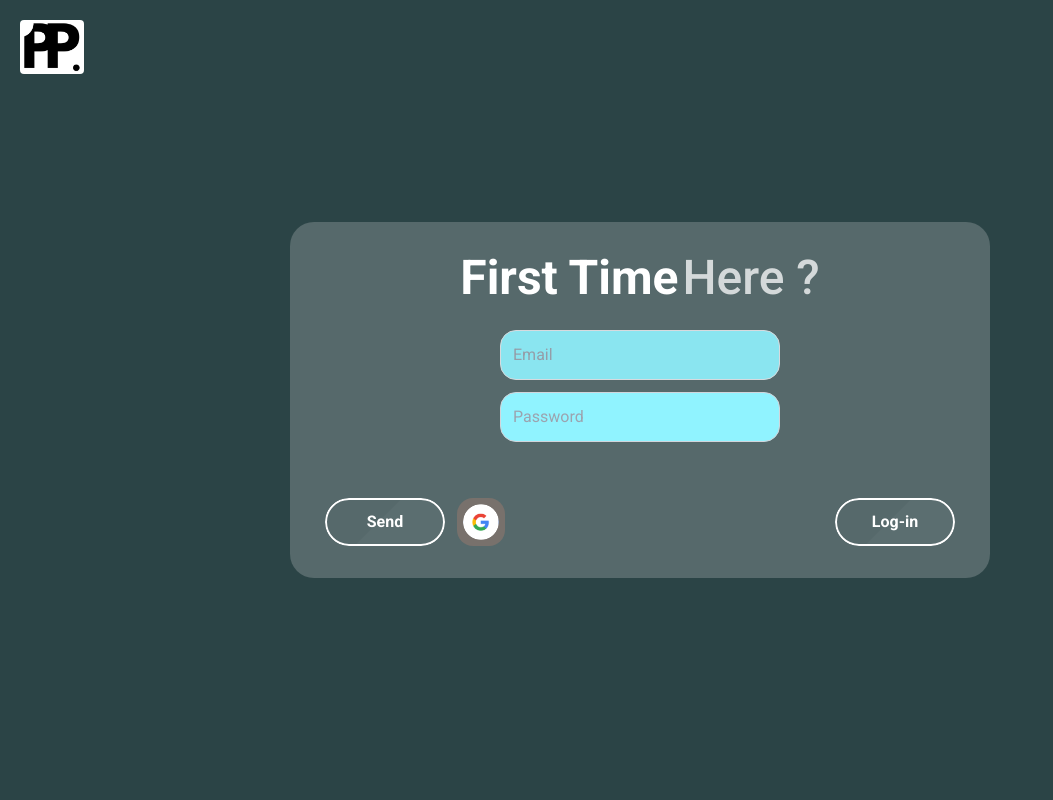
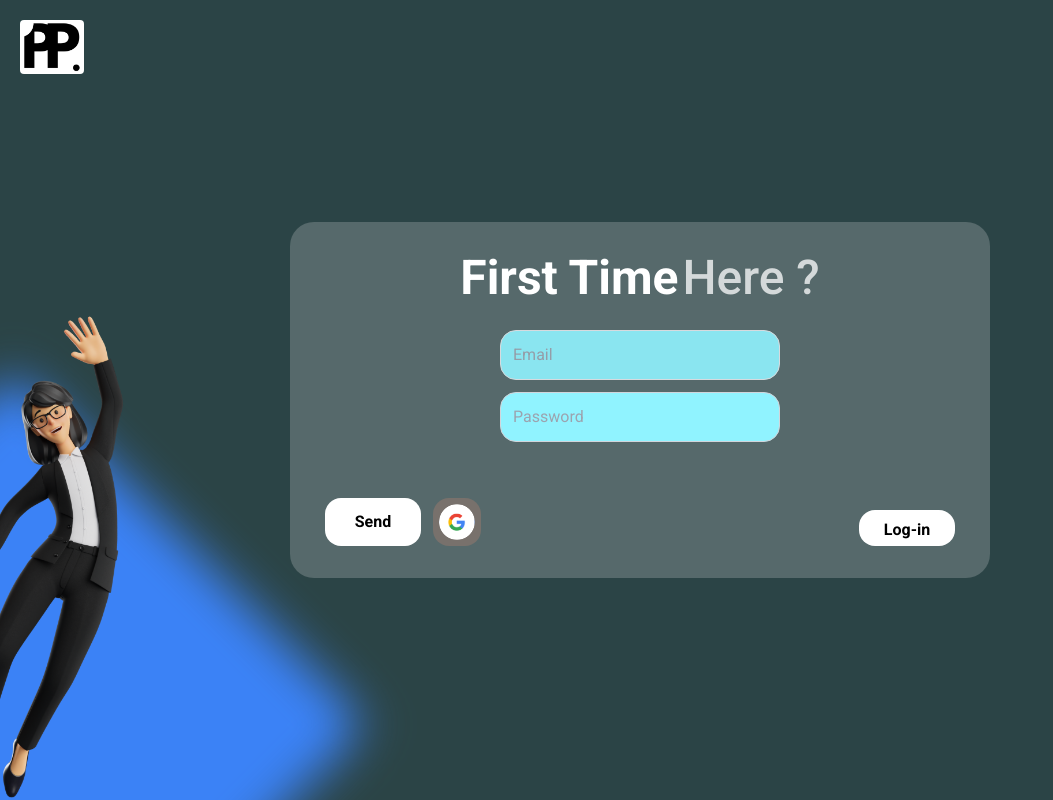
Before and after one commit to apfeet/PostPilot, a React (Vite) app in the folder FrontEnd/PostPilot-frontEND/: page / in a window 1280 px wide. Shown: the whole page, without its empty margins (0-1053 px from the left). Built offline with nearby package versions, Linux system fonts and the light colour scheme.

Commit message:
Update login-page.jsx

```diff
--- a/FrontEnd/PostPilot-frontEND/src/components/login-page.jsx
+++ b/FrontEnd/PostPilot-frontEND/src/components/login-page.jsx
@@ -1,14 +1,30 @@
 import React from "react";
 import LOGO from "../assets/LOGO.webp";
 import googleIcon from "../assets/GoogleLogin.png";
+import YoungLady from "../assets/B8_1.png";
 
 const LoginPage = () => {
   return (
-    <div className="relative flex h-screen items-center justify-center bg-costom-grey">
-      <div className="absolute left-0 top-0 p-5">
+    <div>
+      <div className="relative z-[1] flex h-screen items-center justify-center overflow-hidden bg-costom-grey">
+        <div className="absolute bottom-[-89px] left-[-200px] z-[2] h-[400px] w-[500px] rotate-45 rounded-3xl bg-blue-500 blur-xl"></div>
+        {/* <div className="absolute bottom-[100px] left-[-200px] z-[2] h-[400px] w-[500px] rotate-45 rounded-3xl bg-blue-500 blur-xl"></div> */}
+        <div>
+          <img
+            src={YoungLady}
+            alt="Study women"
+            className="absolute bottom-[-10px] left-[0px] z-[3] w-[400px]"
+          />
+          {/* <img
+            src="{YoungLady}"
+            alt="women"
+            className="absolute bottom-[-10px] left-[0px] z-[3] w-[400px]"
+          /> */}
+        </div>
+        <div className="absolute left-0 top-0 z-[3] p-5">
           <img src={LOGO} alt="PostPilot" className="w-16 rounded" />
         </div>
-      <div className="bg-costom-lightgrey flex w-[700px] flex-col items-center justify-center rounded-3xl pb-4 pt-8">
+        <div className="z-[3] flex w-[700px] flex-col items-center justify-center overflow-hidden rounded-3xl bg-costom-lightgrey pb-4 pt-8">
           <div>
             <span className="text-5xl font-bold text-white">First Time</span>
             &nbsp;
@@ -36,16 +52,22 @@ const LoginPage = () => {
           </div>
           <div className="mt-8 flex w-[90%] justify-between">
             <div className="flex">
+              {/* <a
+                href="#"
+                className="group relative inline-flex items-center justify-start overflow-hidden rounded-full px-5 py-3 font-bold"
+              >
+                <span className="absolute left-0 top-0 h-32 w-32 -translate-y-2 translate-x-12 rotate-45 bg-white opacity-[3%]"></span>
+                <span className="absolute left-0 top-0 -mt-1 h-48 w-48 -translate-x-56 -translate-y-24 rotate-45 bg-white opacity-100 transition-all duration-500 ease-in-out group-hover:-translate-x-8"></span>
+                <span className="relative w-20 text-center text-white transition-colors duration-200 ease-in-out group-hover:text-gray-900">
+                  Send
+                </span>
+                <span className="absolute inset-0 rounded-full border-2 border-white"></span>
+              </a> */}
               <a
                 href="#"
-              class="group relative inline-flex items-center justify-start overflow-hidden rounded-full px-5 py-3 font-bold"
+                className="relative bottom-0 flex h-12 w-24 items-center justify-center rounded-2xl bg-white font-semibold text-black transition duration-300 hover:bg-black hover:text-white"
               >
-              <span class="absolute left-0 top-0 h-32 w-32 -translate-y-2 translate-x-12 rotate-45 bg-white opacity-[3%]"></span>
-              <span class="absolute left-0 top-0 -mt-1 h-48 w-48 -translate-x-56 -translate-y-24 rotate-45 bg-white opacity-100 transition-all duration-500 ease-in-out group-hover:-translate-x-8"></span>
-              <span class="relative w-20 text-center text-white transition-colors duration-200 ease-in-out group-hover:text-gray-900">
-                Send
-              </span>
-              <span class="absolute inset-0 rounded-full border-2 border-white"></span>
+                <span>Send</span>
               </a>
 
               <div className="relative ml-3 h-12 rounded-2xl bg-stone-500">
@@ -54,40 +76,40 @@ const LoginPage = () => {
                     <img
                       src={googleIcon}
                       alt="GoogleIcon"
-                    className="w-11 rounded-full border-none p-1"
+                      className="mr-0 w-11 rounded-full border-none p-1"
                     />
                   </div>
-                <div className="duration-600 ml-0 hidden opacity-0 transition-all ease-in-out group-hover:ml-2 group-hover:block group-hover:opacity-100">
-                  Google Auth
+                  <div className="overflow-hidden">
+                    <div className="flex w-0 items-center justify-center opacity-0 transition-all duration-300 ease-in-out group-hover:w-24 group-hover:opacity-100">
+                      <span className="text-white">Google </span>&nbsp;
+                      <span className="mr-1 text-white">Auth</span>
+                    </div>
                   </div>
                 </a>
               </div>
             </div>
-          {/* <div className="ml-14 flex h-12 items-center justify-center">
-                <span className="origin-left scale-x-0 text-white duration-300">
-                  Google Auth
+            <div>
+              {/* <a
+                href="#"
+                className="group relative inline-flex items-center justify-start overflow-hidden rounded-full px-5 py-3 font-bold"
+              >
+                <span className="absolute left-0 top-0 h-32 w-32 -translate-y-2 translate-x-12 rotate-45 bg-white opacity-[3%]"></span>
+                <span className="absolute left-0 top-0 -mt-1 h-48 w-48 -translate-x-56 -translate-y-24 rotate-45 bg-white opacity-100 transition-all duration-500 ease-in-out group-hover:-translate-x-8"></span>
+                <span className="relative w-20 text-center text-white transition-colors duration-200 ease-in-out group-hover:text-gray-900">
+                  Log-in
                 </span>
-              </div> */}
-          <div>
+                <span className="absolute inset-0 rounded-full border-2 border-white"></span>
+              </a> */}
               <a
                 href="#"
-              class="group relative inline-flex items-center justify-start overflow-hidden rounded-full px-5 py-3 font-bold"
+                className="mt-3 flex w-24 items-center justify-center rounded-2xl bg-white px-4 pb-1 pt-2 font-semibold text-black transition duration-300 hover:bg-black hover:text-white"
               >
-              <span class="absolute left-0 top-0 h-32 w-32 -translate-y-2 translate-x-12 rotate-45 bg-white opacity-[3%]"></span>
-              <span class="absolute left-0 top-0 -mt-1 h-48 w-48 -translate-x-56 -translate-y-24 rotate-45 bg-white opacity-100 transition-all duration-500 ease-in-out group-hover:-translate-x-8"></span>
-              <span class="relative w-20 text-center text-white transition-colors duration-200 ease-in-out group-hover:text-gray-900">
-                Log-in
-              </span>
-              <span class="absolute inset-0 rounded-full border-2 border-white"></span>
+                <span>Log-in</span>
               </a>
             </div>
-          {/* <div>
-            <button className="flex w-40 flex-row justify-center rounded-[20px] bg-blue-500 p-2 text-white hover:bg-blue-700">
-
-            </button>
-          </div> */}
           </div>
           <div className="mt-4 text-sm text-gray-700"></div>
+        </div>
       </div>
     </div>
   );
```
Lines whose indentation alone changed are shown as unchanged.
